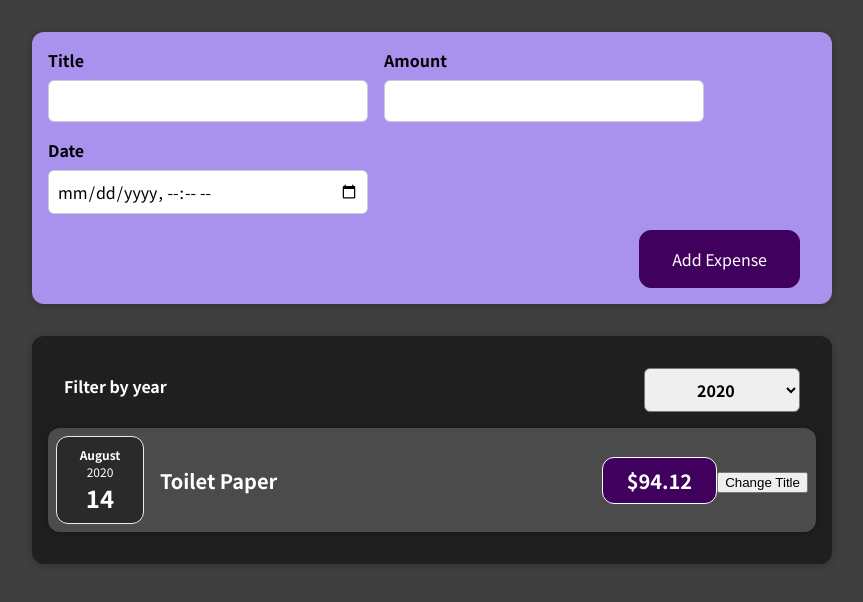
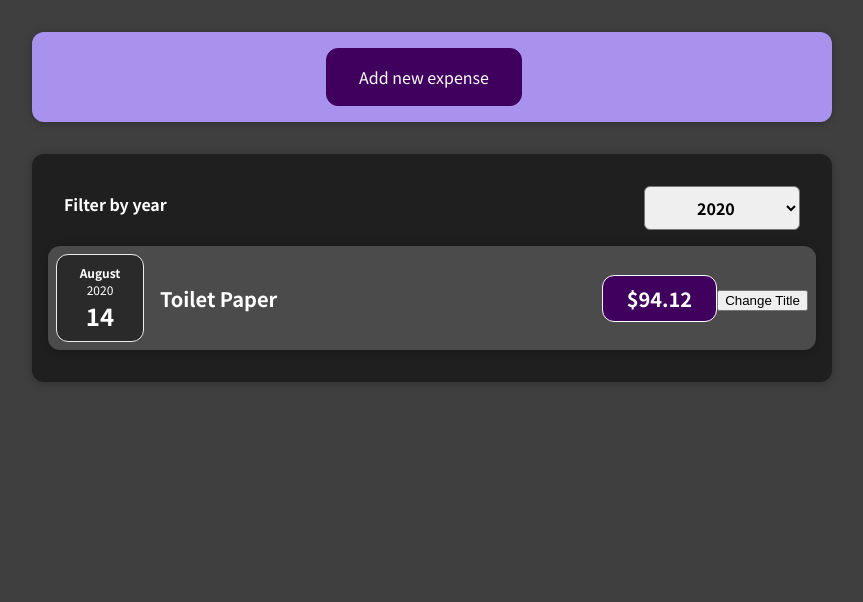
Before and after one commit to jinzxu/ExpenseTracker, a React (Create React App) app: page / in a window 1280 px wide. Shown: the top 602 px of the page, without its empty margins (208-1071 px from the left). Built offline with nearby package versions, Linux system fonts and the light colour scheme.

Commit message:
Chenge the ExpenseForm to dynamic

```diff
--- a/src/components/NewExpense/ExpenseForm.js
+++ b/src/components/NewExpense/ExpenseForm.js
@@ -68,6 +68,9 @@ const ExpenseForm = (props) => {
                 </div>
             </div>
             <div className='new-expense__actions'>
+                <button type='submit' onClick={() => props.onSetIsAddingExpense(false)}>
+                    Cancel
+                </button>
                 <button type='submit'>
                     Add Expense
                 </button>
--- a/src/components/NewExpense/NewExpense.js
+++ b/src/components/NewExpense/NewExpense.js
@@ -2,6 +2,7 @@ import React, { useState } from "react";
 import "./NewExpense.css"
 import ExpenseForm from "./ExpenseForm";
 const NewExpense = (props) => {
+    const [isAddingExpense, setIsAddingExpense] = useState(false);
     var newExpense = {
         title: "",
         amount: "",
@@ -17,9 +18,11 @@ const NewExpense = (props) => {
     };
     return (
         <div className="new-expense">
-            <ExpenseForm
+            {isAddingExpense && <ExpenseForm
                 onSaveUserInputHandler={saveUserInputHandler}
-            />
+                onSetIsAddingExpense={setIsAddingExpense}
+            />}
+            {!isAddingExpense && <button onClick={() => setIsAddingExpense(true)}>Add new expense</button>}
         </div>
     )
 }
```
